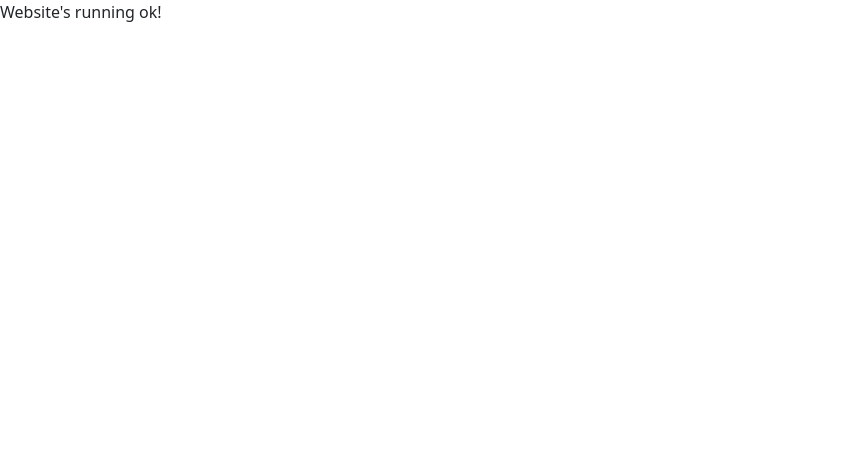
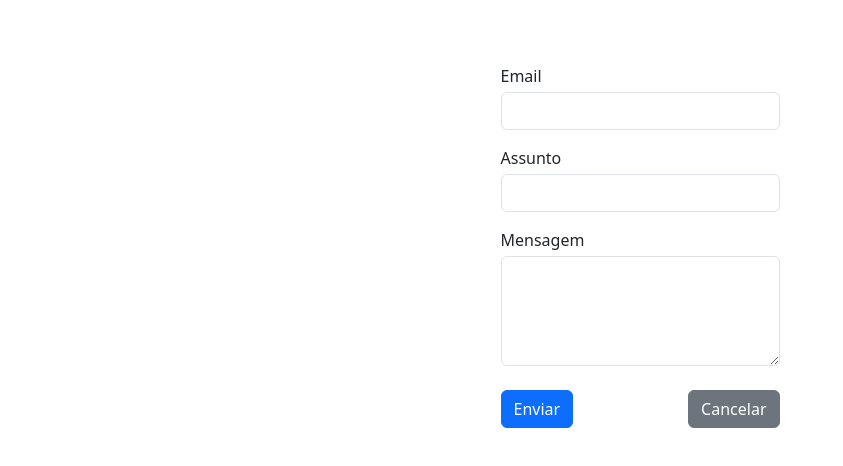
Before and after one commit to ishadowkk/LI2025_Teste04, a plain HTML site: page index.html in a window 1280 px wide. Shown: the whole page, without its empty margins (0-843 px from the left). Drawn offline with nearby package versions, Linux system fonts and the light colour scheme.

Commit message:
4ª tarefa

```diff
--- a/index.html
+++ b/index.html
@@ -17,6 +17,39 @@
     <title>Document</title>
   </head>
   <body>
-    Website's running ok!
+    <div class="container d-flex justify-content-center mt-5">
+      <form class="w-25">
+        <div class="form-group my-3">
+          <label for="exampleFormControlInput1" class="mb-1">Email</label>
+          <input
+            type="email"
+            class="form-control"
+            id="exampleFormControlInput1"
+            required
+          />
+        </div>
+        <div class="form-group my-3">
+          <label for="exampleFormControlInput1" class="mb-1">Assunto</label>
+          <input
+            type="text"
+            class="form-control"
+            id="exampleFormControlInput1"
+            required
+          />
+        </div>
+        <div class="form-group my-3">
+          <label for="exampleFormControlTextarea1" class="mb-1">Mensagem</label>
+          <textarea
+            class="form-control"
+            id="exampleFormControlTextarea1"
+            rows="4"
+          ></textarea>
+        </div>
+        <div class="d-flex justify-content-between pt-2">
+          <button type="submit" class="btn btn-primary">Enviar</button>
+          <button type="reset" class="btn btn-secondary">Cancelar</button>
+        </div>
+      </form>
+    </div>
   </body>
 </html>
```
